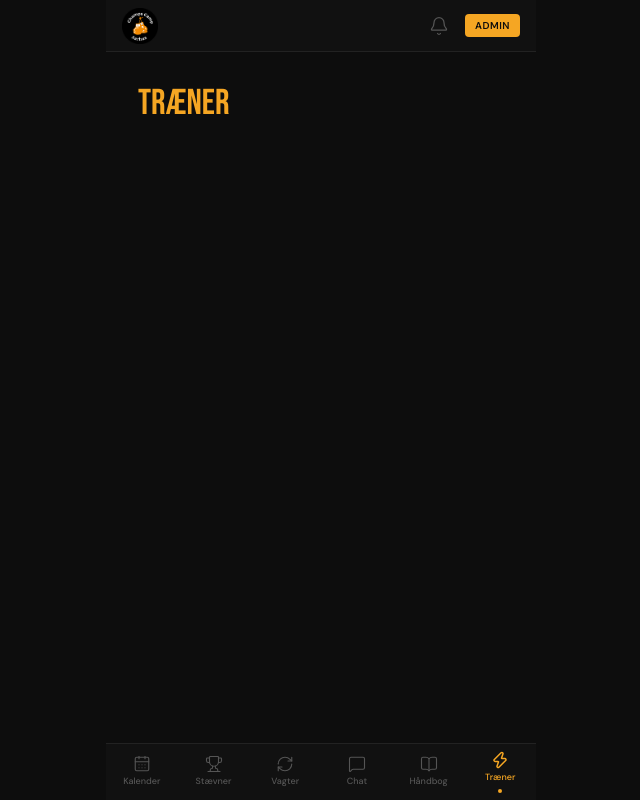
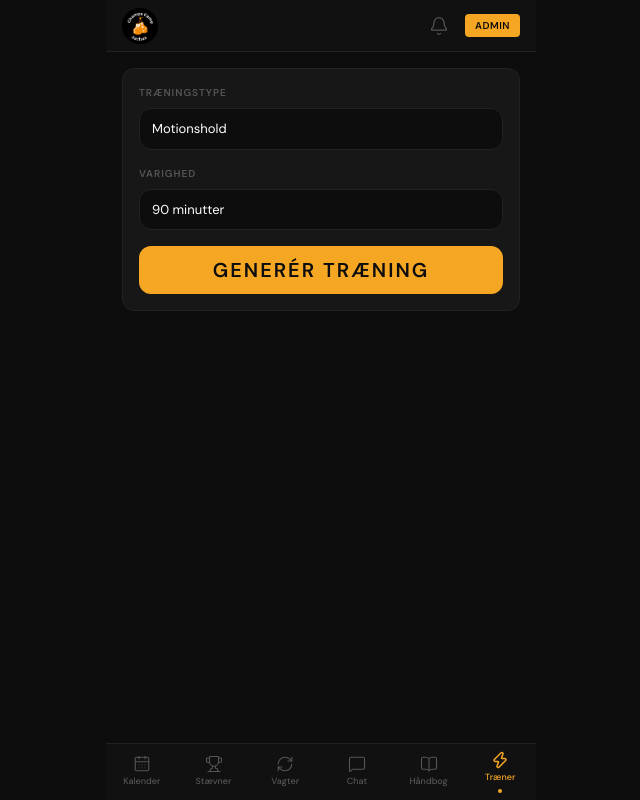
Before and after one commit to Mathiaslindgaard/champs-camp, a Next.js app: page /generator in a window 1280 px wide. Shown: the whole page, without its empty margins (319-959 px from the left). Built offline with nearby package versions, Linux system fonts and the light colour scheme.

Commit message:
feat: implement Træningsgenerator page

```diff
--- a/app/generator/page.tsx
+++ b/app/generator/page.tsx
@@ -1 +1,5 @@
-export default function GeneratorPage() { return <div className="p-4 font-bebas text-4xl text-cc-orange">TRÆNER</div> }
+import WorkoutForm from '@/components/generator/WorkoutForm'
+
+export default function GeneratorPage() {
+  return <WorkoutForm />
+}
--- /dev/null
+++ b/components/generator/WorkoutBlock.tsx
@@ -0,0 +1,36 @@
+import { WorkoutBlock as WB } from '@/lib/types'
+
+interface Props {
+  block: WB
+  total: number
+}
+
+export default function WorkoutBlock({ block, total }: Props) {
+  const isFirst = block.order === 1
+  return (
+    <div className="flex gap-3 items-center bg-cc-black-card border border-cc-black-border rounded-xl p-3">
+      <div
+        className={`w-7 h-7 rounded-lg flex items-center justify-center font-bebas text-[15px] flex-shrink-0 ${
+          isFirst
+            ? 'bg-cc-orange text-cc-black'
+            : 'bg-cc-black border border-cc-black-border text-cc-gray'
+        }`}
+      >
+        {block.order}
+      </div>
+      <div className="flex-1 min-w-0">
+        <div className="text-[13px] font-semibold text-cc-white font-dm">
+          {block.name}
+        </div>
+        {block.description && (
+          <div className="text-[11px] text-cc-gray font-dm mt-0.5">
+            {block.description}
+          </div>
+        )}
+      </div>
+      <div className="text-[11px] text-cc-gray font-dm flex-shrink-0">
+        {block.durationMin} min
+      </div>
+    </div>
+  )
+}
--- /dev/null
+++ b/components/generator/WorkoutForm.tsx
@@ -0,0 +1,80 @@
+'use client'
+import { useState } from 'react'
+import { generateWorkout, TrainingType, Duration } from '@/lib/workout-generator'
+import { WorkoutBlock } from '@/lib/types'
+import WorkoutPlan from './WorkoutPlan'
+import Button from '@/components/ui/Button'
+
+const TYPES: { value: TrainingType; label: string }[] = [
+  { value: 'motions', label: 'Motionshold' },
+  { value: 'teknisk', label: 'Teknisk træning' },
+  { value: 'kamp', label: 'Kampboksning' },
+  { value: 'ungdom', label: 'Ungdomshold' },
+]
+
+const DURATIONS: { value: Duration; label: string }[] = [
+  { value: 60, label: '60 minutter' },
+  { value: 90, label: '90 minutter' },
+  { value: 120, label: '120 minutter' },
+]
+
+export default function WorkoutForm() {
+  const [type, setType] = useState<TrainingType>('motions')
+  const [duration, setDuration] = useState<Duration>(90)
+  const [plan, setPlan] = useState<WorkoutBlock[] | null>(null)
+
+  function generate() {
+    setPlan(generateWorkout(type, duration))
+  }
+
+  return (
+    <div>
+      <div className="bg-cc-black-card border border-cc-black-border rounded-xl p-4 space-y-4">
+        <div>
+          <label className="block text-[10px] font-semibold uppercase tracking-widest text-cc-gray font-dm mb-2">
+            Træningstype
+          </label>
+          <select
+            value={type}
+            onChange={e => setType(e.target.value as TrainingType)}
+            className="w-full bg-cc-black border border-cc-black-border rounded-xl px-3 py-2.5 text-[13px] text-cc-white font-dm focus:outline-none focus:border-cc-orange appearance-none"
+          >
+            {TYPES.map(t => (
+              <option key={t.value} value={t.value}>
+                {t.label}
+              </option>
+            ))}
+          </select>
+        </div>
+
+        <div>
+          <label className="block text-[10px] font-semibold uppercase tracking-widest text-cc-gray font-dm mb-2">
+            Varighed
+          </label>
+          <select
+            value={duration}
+            onChange={e => setDuration(Number(e.target.value) as Duration)}
+            className="w-full bg-cc-black border border-cc-black-border rounded-xl px-3 py-2.5 text-[13px] text-cc-white font-dm focus:outline-none focus:border-cc-orange appearance-none"
+          >
+            {DURATIONS.map(d => (
+              <option key={d.value} value={d.value}>
+                {d.label}
+              </option>
+            ))}
+          </select>
+        </div>
+
+        <Button
+          variant="primary"
+          size="md"
+          className="w-full justify-center font-bebas text-xl tracking-[0.1em]"
+          onClick={generate}
+        >
+          GENERÉR TRÆNING
+        </Button>
+      </div>
+
+      {plan && <WorkoutPlan blocks={plan} />}
+    </div>
+  )
+}
--- /dev/null
+++ b/components/generator/WorkoutPlan.tsx
@@ -0,0 +1,25 @@
+import { WorkoutBlock as WB } from '@/lib/types'
+import WorkoutBlock from './WorkoutBlock'
+
+interface Props {
+  blocks: WB[]
+}
+
+export default function WorkoutPlan({ blocks }: Props) {
+  const totalMin = blocks.reduce((sum, b) => sum + b.durationMin, 0)
+  return (
+    <div>
+      <div className="flex items-center justify-between mb-3 mt-5">
+        <div className="text-[10px] font-semibold uppercase tracking-widest text-cc-gray font-dm">
+          Dagens plan
+        </div>
+        <div className="text-[10px] text-cc-gray font-dm">{totalMin} min total</div>
+      </div>
+      <div className="space-y-2">
+        {blocks.map(b => (
+          <WorkoutBlock key={b.order} block={b} total={blocks.length} />
+        ))}
+      </div>
+    </div>
+  )
+}
```
